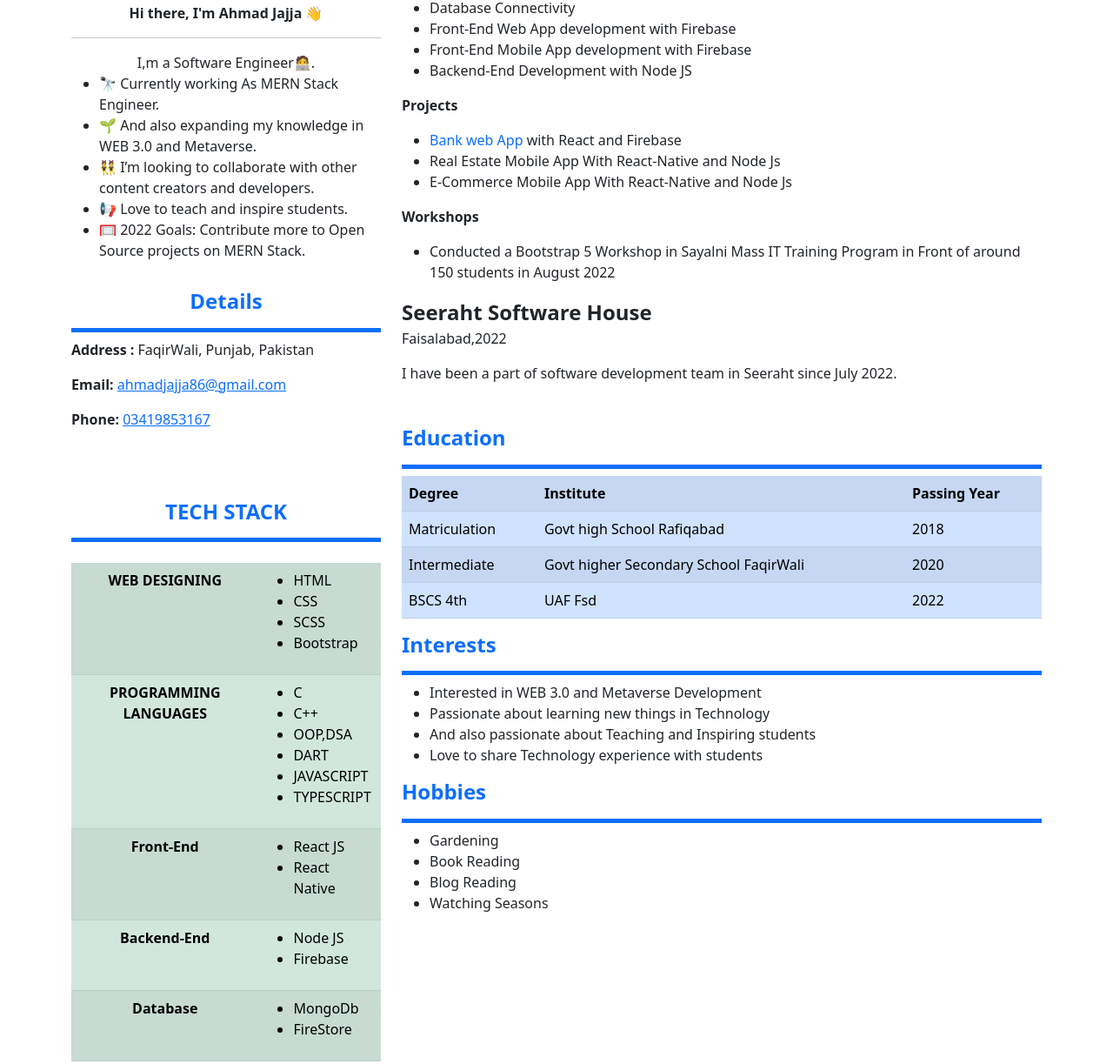
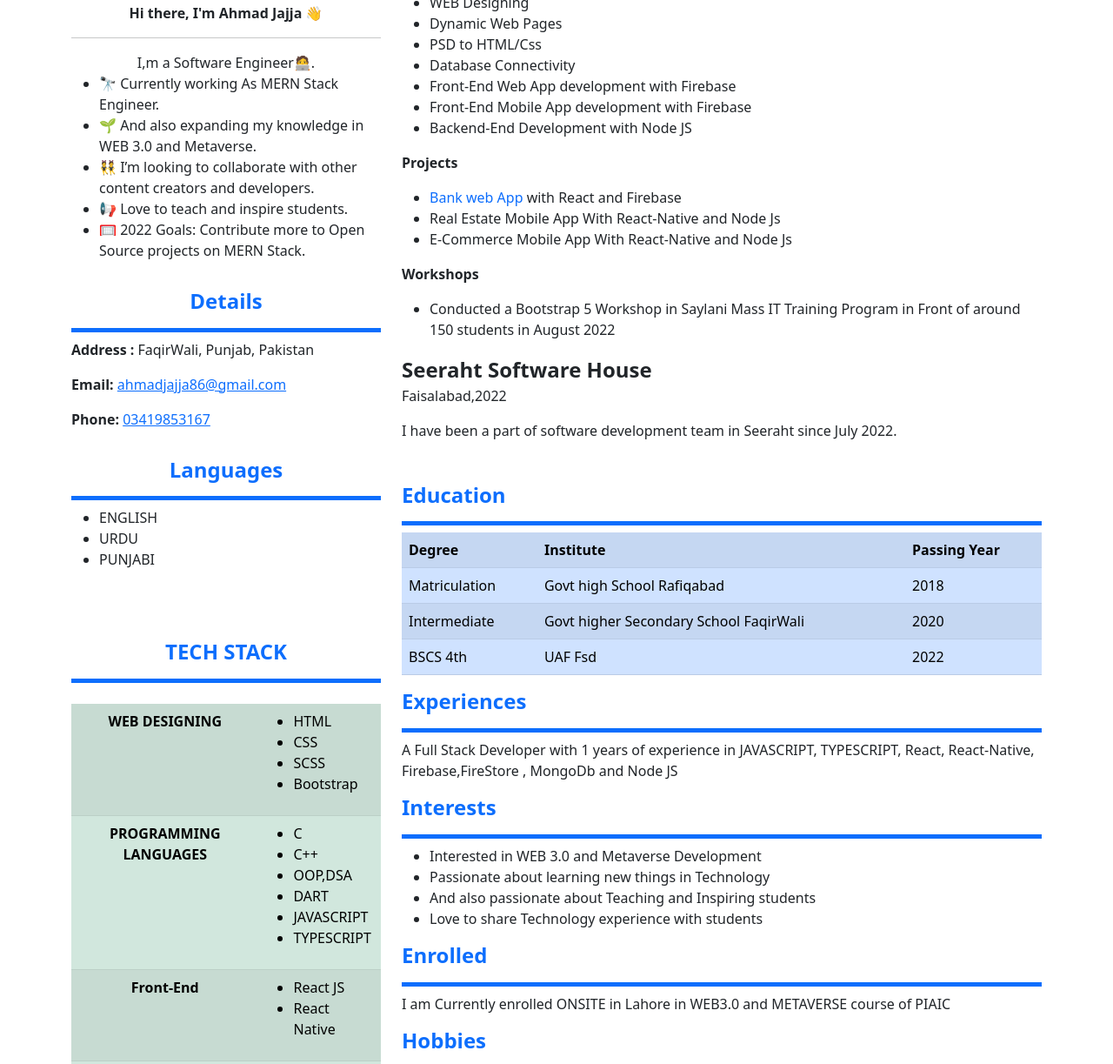
Before and after one commit to Ahmadjajja/My_CV, a plain HTML site: page index.html in a window 1280 px wide. Shown: the part 309-1532 px from the top of the page at 87% size. Drawn offline with nearby package versions, Linux system fonts and the light colour scheme.

Commit message:
final commit

```diff
--- a/index.html
+++ b/index.html
@@ -52,6 +52,19 @@
                         <p class="text-start"><b>Address :</b> FaqirWali, Punjab, Pakistan</p>
                         <p class="text-start"><b>Email:</b> <a href="mailto:ahmadjajja86@gmail.com">ahmadjajja86@gmail.com</a></p>
                         <p class="text-start"><b>Phone:</b> <a href="tel:03419853167">03419853167</a></p>
+                    </div>
+                </div>
+                <div class="row mt-3">
+                    <div class="col-12 ">
+                        <h4 class="text-center text-primary border-bottom border-5 border-primary pb-3 fw-bold">Languages
+                        </h4>
+                    </div>
+                    <div class="col text-center">
+                        <ul>
+                            <li class="text-start">ENGLISH</li>
+                            <li class="text-start">URDU</li>
+                            <li class="text-start">PUNJABI</li>
+                        </ul>
                     </div>
                 </div>
                 <div class="row mt-5 pt-3">
@@ -130,6 +143,10 @@
 
             </div>
             <div class="col-lg-8 col-md-12">
+                <h4 class="text-primary border-bottom border-5 border-primary pb-3 fw-bold">Objective</h4>
+                <p>
+
+                </p>
                 <h4 class="text-primary border-bottom border-5 border-primary pb-3 fw-bold">Certifications/Achievements</h4>
                 <p>
                     I am WEB & Mobile App(MERN Stack Development) certified in AUG 2022 from Saylani Mass IT Training Program Faislabad.
@@ -154,7 +171,7 @@
                 </ul>
                 <p class="fw-bold ">Workshops</p>
                 <ul>
-                    <li>Conducted a Bootstrap 5 Workshop in Sayalni Mass IT Training Program in Front of around 150 students in August 2022</li>
+                    <li>Conducted a Bootstrap 5 Workshop in Saylani Mass IT Training Program in Front of around 150 students in August 2022</li>
                 </ul>
 
                 <p class="fs-4 fw-bold mb-0">Seeraht Software House</p>
@@ -187,6 +204,8 @@
                         <td>2022</td>
                     </tr>
                 </table>
+                <h4 class="text-primary border-bottom border-5 border-primary pb-3 fw-bold m5-3">Experiences</h4>
+                <p>A Full Stack Developer with 1 years of experience in JAVASCRIPT, TYPESCRIPT, React, React-Native, Firebase,FireStore , MongoDb and Node JS</p>
                 <h4 class="text-primary border-bottom border-5 border-primary pb-3 fw-bold m5-3">Interests</h4>
                 <ul class="disc">
                     <li>Interested in WEB 3.0 and Metaverse Development</li>
@@ -194,6 +213,8 @@
                     <li>And also passionate about Teaching and Inspiring students</li>
                     <li>Love to share Technology experience with students</li>
                 </ul>
+                <h4 class="text-primary border-bottom border-5 border-primary pb-3 fw-bold m5-3">Enrolled</h4>
+                <p>I am Currently enrolled ONSITE in Lahore in WEB3.0 and METAVERSE course of PIAIC </p>
                 <h4 class="text-primary border-bottom border-5 border-primary pb-3 fw-bold m5-3">Hobbies</h4>
                 <ul class="disc">
                     <li>Gardening</li>
```
